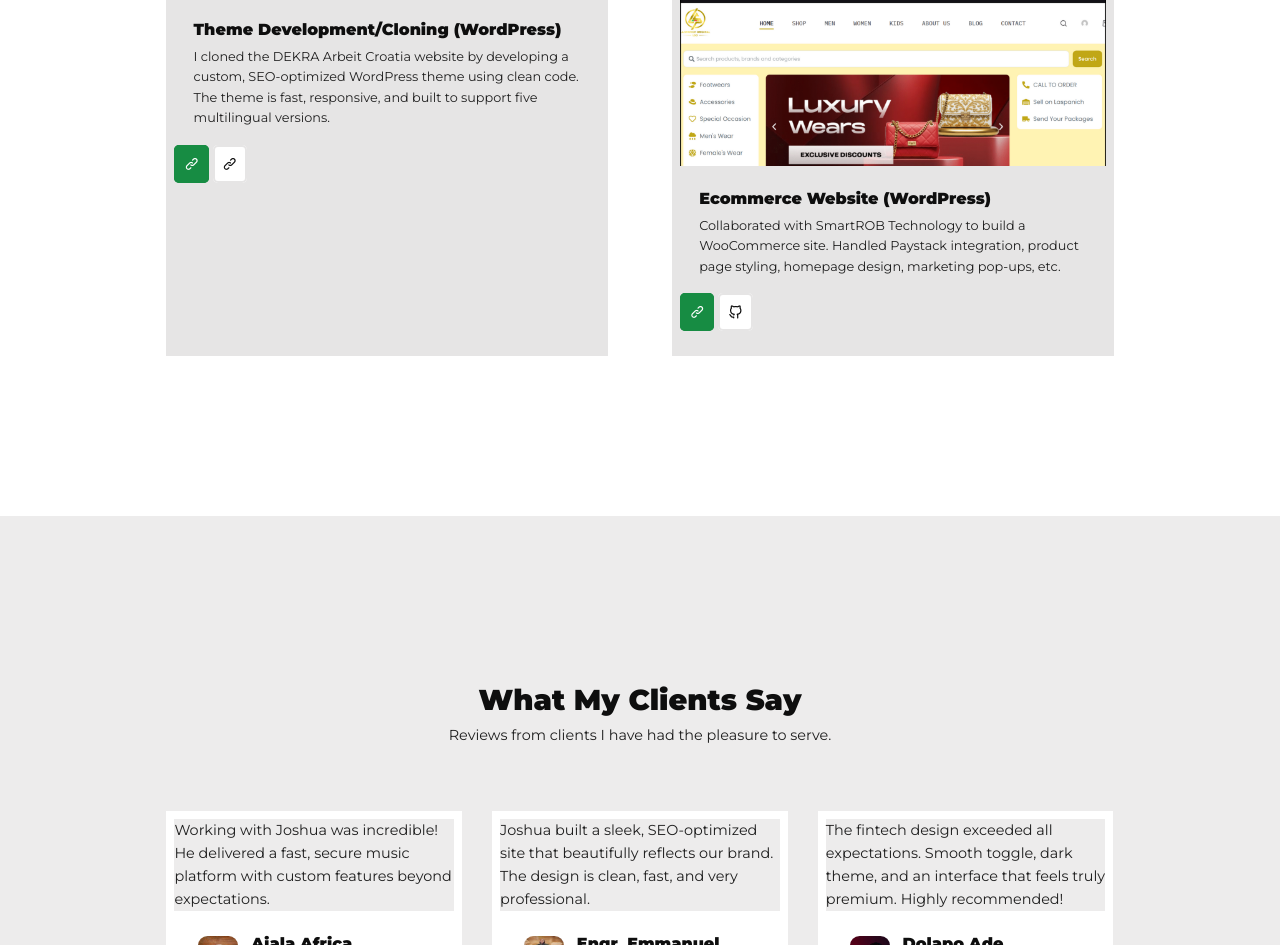
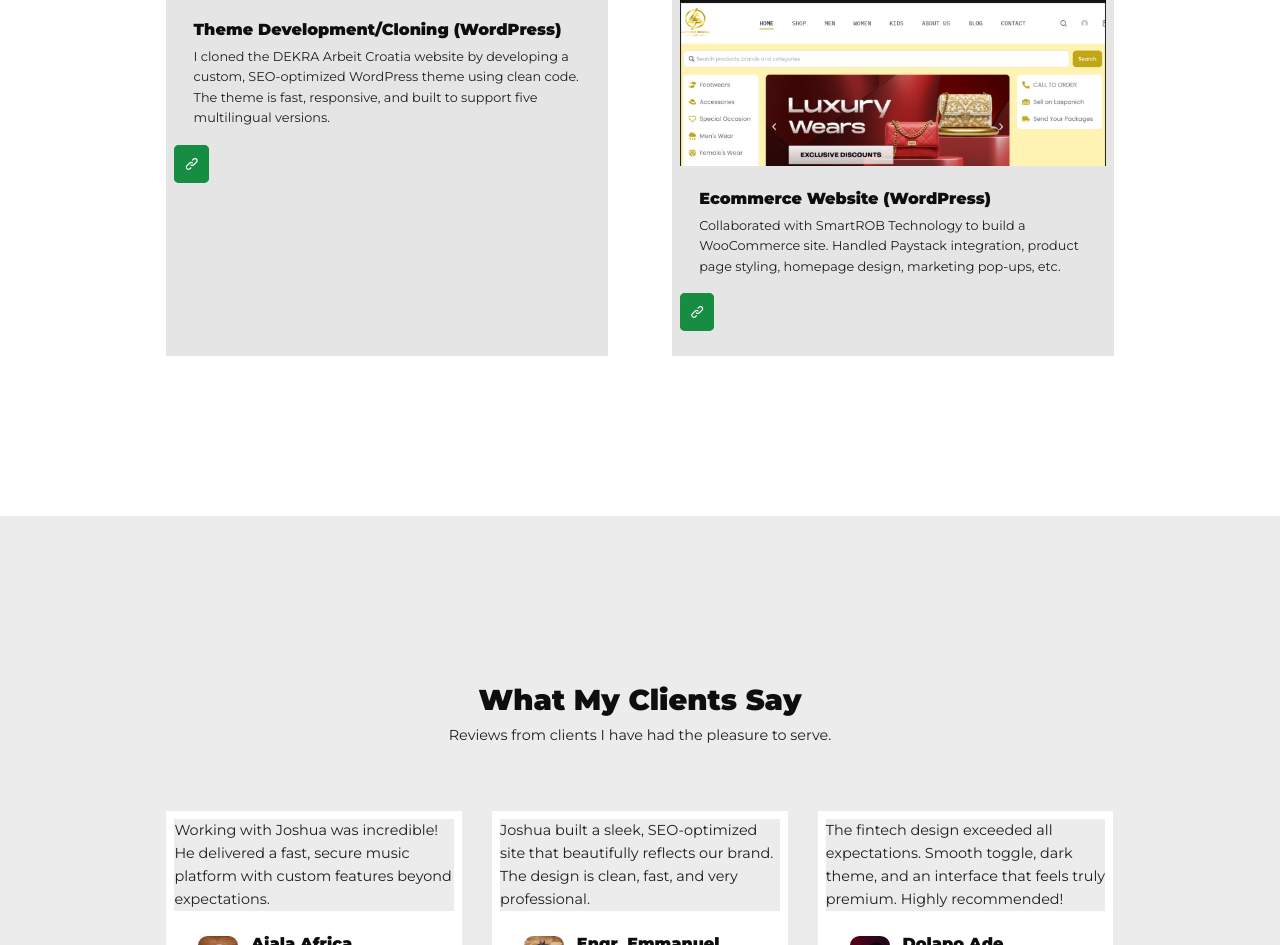
Before and after one commit to etokjoshua/portfolio, a plain HTML site: page index.html in a window 1280 px wide. Shown: the part 2868-3813 px from the top of the page. Drawn offline with nearby package versions, Linux system fonts and the light colour scheme.

Commit message:
Update index.html

```diff
--- a/index.html
+++ b/index.html
@@ -201,9 +201,6 @@
               target="_blank"
               ><i class="uil uil-link"></i
             ></a>
-            <a href="https://dekra-arbeit.hr/en/" class="btn" target="_blank"
-              ><i class="uil uil-link"></i
-            ></a>
           </div>
         </articles>
 
@@ -219,13 +216,10 @@
           </p>
           <div class="projects__cta">
             <a
-              href="https://laspanich.regiaradio.com/"
+              href="https://laspanichoriginals.com/"
               class="btn primary"
               target="_blank"
               ><i class="uil uil-link"></i
-            ></a>
-            <a href="#" class="btn" target="_blank"
-              ><i class="uil uil-github-alt"></i
             ></a>
           </div>
         </articles>
```
